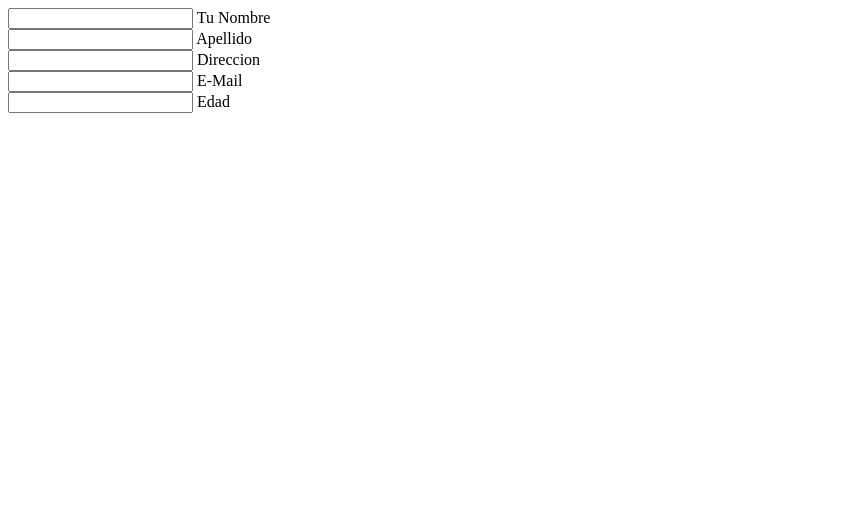
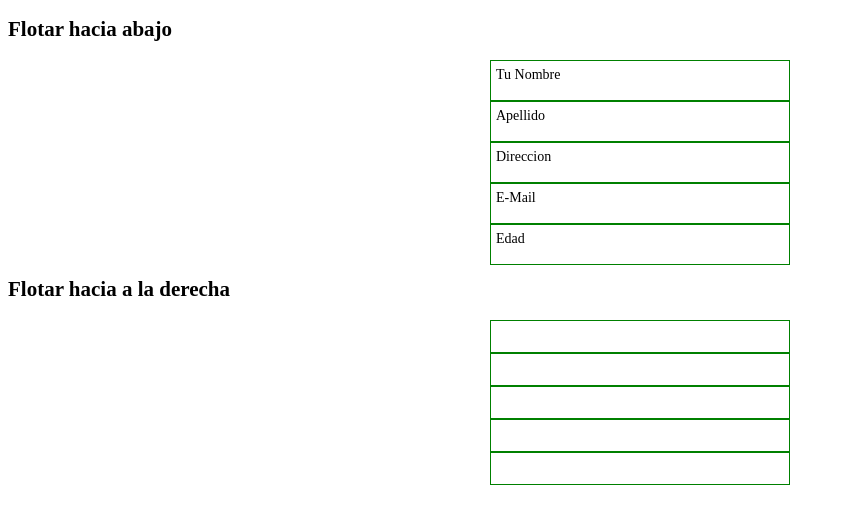
Before and after one commit to vickvasquez/FlotarLabel, a plain HTML site: page index.html in a window 1280 px wide. Shown: the whole page, without its empty margins (0-845 px from the left). Drawn offline with Linux system fonts and the light colour scheme.

Commit message:
Estilo terminado

```diff
--- /dev/null
+++ b/css/estilo.css
@@ -0,0 +1,64 @@
+* {
+  -webkit-box-sizing: border-box;
+  -moz-box-sizing: border-box;
+  box-sizing: border-box;
+}
+body {
+  font-size: 14px;
+}
+.abajo input {
+  padding: 12px 12px 12px 12px;
+}
+.abajo input:focus {
+  padding: 4px 6px 20px 6px;
+}
+.abajo input:focus + label {
+  top: 100%;
+  margin-top: -16px;
+}
+.abajo label {
+  top: 0;
+  bottom: 0;
+  left: 0;
+  width: 100%;
+}
+form {
+  height: 200px;
+  margin: 0 auto;
+  width: 300px;
+}
+form > div {
+  position: relative;
+  overflow: hidden;
+}
+form input {
+  position: relative;
+  width: 100%;
+  background: none;
+  z-index: 1;
+  top: 0;
+  left: 0;
+  outline: 0;
+  border: 1px solid #008000;
+  padding: 8px 12px;
+}
+form input:valid {
+  background: none;
+}
+form input:focus {
+  border: 2px solid #ff4500;
+}
+form input:focus + label {
+  background: #ff4500;
+  color: #fff;
+  z-index: 2;
+  font-size: 70%;
+  padding: 1px 6px;
+  text-transform: uppercase;
+}
+form label {
+  transition: background 0.2s, color 0.2s, top 0.2s, bottom 0.2s, right 0.2s, left 0.2s;
+  position: absolute;
+  color: #000;
+  padding: 7px 6px;
+}
--- a/index.html
+++ b/index.html
@@ -2,30 +2,58 @@
 <html lang="es">
 <head>
 	<meta charset="UTF-8">
+	<link rel="stylesheet" href="./css/estilo.css">
 	<title>Flotar Label</title>
 </head>
 <body>
+<section>
+	<h2>Flotar hacia abajo</h2>
 	<form class="abajo">
 		<div>
-			<input type="text" name="nombre">
+			<input type="text" name="nombre" id="nombre">
 			<label for="nombre">Tu Nombre</label>
 		</div>
 		<div>
-			<input type="text" name="apellido">
+			<input type="text" name="apellido" id="apellido">
 			<label for="apellido">Apellido</label>
 		</div>
 		<div>
-			<input type="text" name="direccion">
+			<input type="text" name="direccion" id="direccion">
 			<label for="direccion">Direccion</label>
 		</div>
 		<div>
-			<input type="text" name="mail">
+			<input type="text" name="mail" id="mail">
 			<label for="mail">E-Mail</label>
 		</div>
 		<div>
-			<input type="text" name="edad">
+			<input type="text" name="edad" id="edad">
 			<label for="edad">Edad</label>
 		</div>
 	</form>
+	<h2>Flotar hacia a la derecha</h2>
+	<form class="derecha">
+		<div>
+			<input type="text" name="nombre" id="nombre">
+			<label for="nombre">Tu Nombre</label>
+		</div>
+		<div>
+			<input type="text" name="apellido" id="apellido">
+			<label for="apellido">Apellido</label>
+		</div>
+		<div>
+			<input type="text" name="direccion" id="direccion">
+			<label for="direccion">Direccion</label>
+		</div>
+		<div>
+			<input type="text" name="mail" id="mail">
+			<label for="mail">E-Mail</label>
+		</div>
+		<div>
+			<input type="text" name="edad" id="edad">
+			<label for="edad">Edad</label>
+		</div>
+	</form>
+</section>
+
 </body>
 </html>
```
Also changed, not shown: 1 other file.
